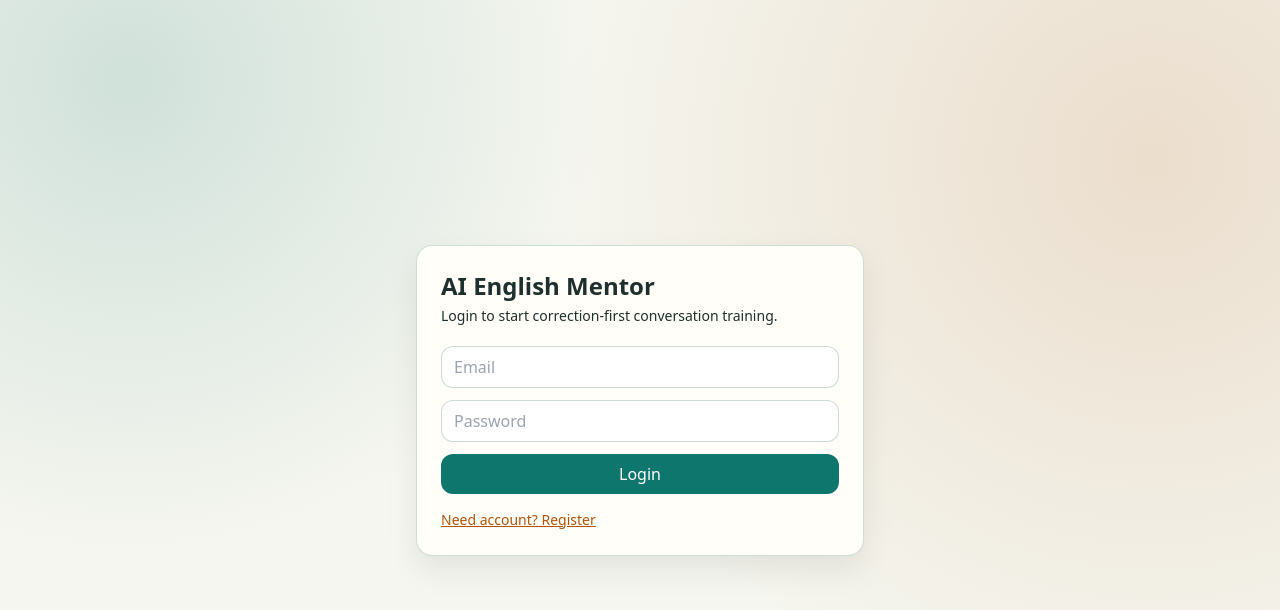
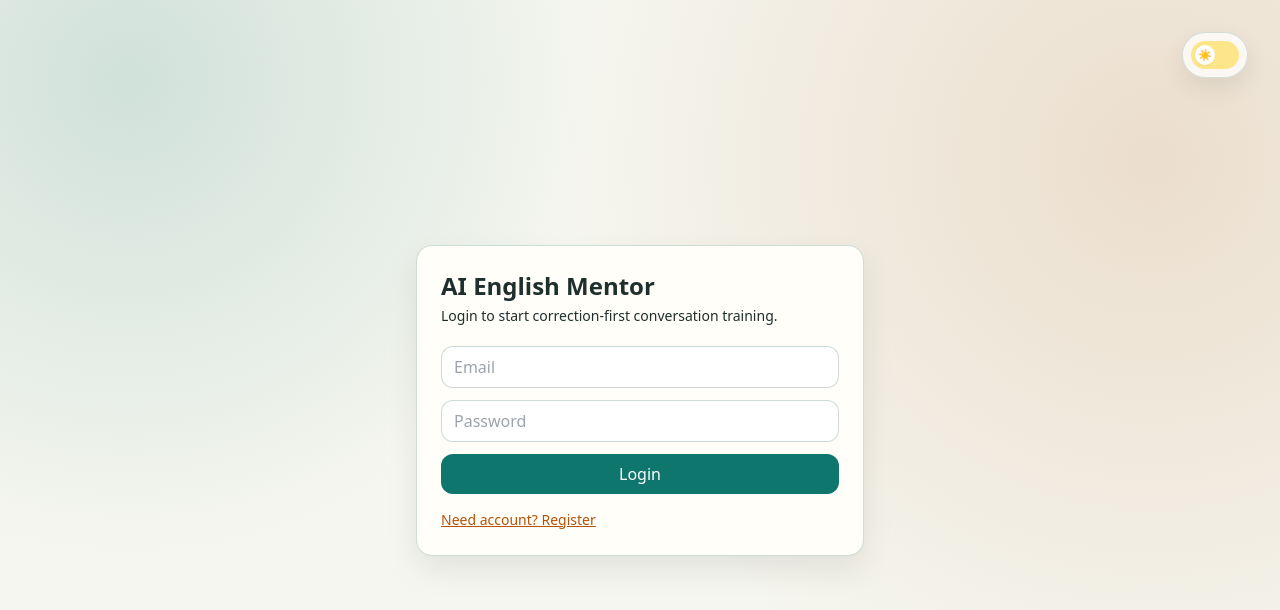
Before and after one commit to pwviptbl/AI-English-Mentor, a Next.js app in the folder frontend/: page / in a window 1280 px wide. Shown: the top 610 px of the page. Built offline with nearby package versions, Linux system fonts and the light colour scheme.

Commit message:
Add light and dark theme switch

```diff
--- a/frontend/app/globals.css
+++ b/frontend/app/globals.css
@@ -8,10 +8,32 @@
   --ink: #1f2f2e;
   --accent: #0f766e;
   --ember: #b45309;
+  --surface: #ffffff;
+  --surface-alt: #f4f4ef;
+  --surface-soft: rgba(255, 255, 255, 0.78);
+  --border-soft: rgba(31, 47, 46, 0.12);
+  --shadow-soft: 0 18px 45px rgba(16, 24, 32, 0.08);
+}
+
+html[data-theme="dark"] {
+  --bg: #081216;
+  --panel: #0d1a1f;
+  --ink: #e7f4ef;
+  --accent: #2dd4bf;
+  --ember: #f59e0b;
+  --surface: #122127;
+  --surface-alt: #182930;
+  --surface-soft: rgba(18, 33, 39, 0.86);
+  --border-soft: rgba(226, 232, 240, 0.12);
+  --shadow-soft: 0 22px 52px rgba(0, 0, 0, 0.34);
 }
 
 * {
   box-sizing: border-box;
+}
+
+html {
+  background: var(--bg);
 }
 
 body {
@@ -21,4 +43,104 @@ body {
     radial-gradient(circle at 10% 10%, rgba(15, 118, 110, 0.16), transparent 35%),
     radial-gradient(circle at 90% 20%, rgba(180, 83, 9, 0.15), transparent 45%),
     var(--bg);
+  transition: background-color 180ms ease, color 180ms ease;
 }
+
+html[data-theme="dark"] body {
+  background:
+    radial-gradient(circle at 12% 12%, rgba(45, 212, 191, 0.14), transparent 34%),
+    radial-gradient(circle at 88% 18%, rgba(245, 158, 11, 0.12), transparent 38%),
+    radial-gradient(circle at 50% 100%, rgba(14, 165, 233, 0.08), transparent 35%),
+    var(--bg);
+}
+
+::selection {
+  background: color-mix(in srgb, var(--accent) 28%, transparent);
+}
+
+html[data-theme="dark"] .bg-white,
+html[data-theme="dark"] .bg-white\/75 {
+  background-color: var(--surface) !important;
+}
+
+html[data-theme="dark"] .bg-stone-50,
+html[data-theme="dark"] .bg-gray-50,
+html[data-theme="dark"] .bg-emerald-50,
+html[data-theme="dark"] .bg-sky-50,
+html[data-theme="dark"] .bg-amber-50,
+html[data-theme="dark"] .bg-violet-50,
+html[data-theme="dark"] .bg-red-50,
+html[data-theme="dark"] .bg-gray-100,
+html[data-theme="dark"] .bg-emerald-100,
+html[data-theme="dark"] .bg-amber-100,
+html[data-theme="dark"] .bg-violet-100 {
+  background-color: var(--surface-alt) !important;
+}
+
+html[data-theme="dark"] .border-emerald-900\/10,
+html[data-theme="dark"] .border-emerald-900\/15,
+html[data-theme="dark"] .border-emerald-900\/20,
+html[data-theme="dark"] .border-emerald-900\/25,
+html[data-theme="dark"] .border-amber-800\/15,
+html[data-theme="dark"] .border-amber-800\/20,
+html[data-theme="dark"] .border-sky-900\/10,
+html[data-theme="dark"] .border-sky-900\/20,
+html[data-theme="dark"] .border-violet-200,
+html[data-theme="dark"] .border-violet-300,
+html[data-theme="dark"] .border-violet-400,
+html[data-theme="dark"] .border-red-200,
+html[data-theme="dark"] .border-red-300,
+html[data-theme="dark"] .border-gray-100,
+html[data-theme="dark"] .border-gray-300,
+html[data-theme="dark"] .border-amber-200,
+html[data-theme="dark"] .border-amber-400,
+html[data-theme="dark"] .border-emerald-200,
+html[data-theme="dark"] .border-sky-200 {
+  border-color: var(--border-soft) !important;
+}
+
+html[data-theme="dark"] .shadow-\[0_4px_20px_rgba\(0\,0\,0\,0\.06\)\],
+html[data-theme="dark"] .shadow-\[0_8px_24px_rgba\(0\,0\,0\,0\.05\)\],
+html[data-theme="dark"] .shadow-\[0_8px_30px_rgba\(0\,0\,0\,0\.06\)\],
+html[data-theme="dark"] .shadow-\[0_10px_25px_rgba\(0\,0\,0\,0\.08\)\],
+html[data-theme="dark"] .shadow-\[0_12px_40px_rgba\(0\,0\,0\,0\.06\)\],
+html[data-theme="dark"] .shadow-\[0_14px_32px_rgba\(0\,0\,0\,0\.08\)\],
+html[data-theme="dark"] .shadow-\[0_20px_45px_rgba\(0\,0\,0\,0\.08\)\],
+html[data-theme="dark"] .shadow-lg {
+  box-shadow: var(--shadow-soft) !important;
+}
+
+html[data-theme="dark"] .text-gray-600,
+html[data-theme="dark"] .text-gray-700,
+html[data-theme="dark"] .text-violet-700,
+html[data-theme="dark"] .text-amber-700,
+html[data-theme="dark"] .text-emerald-700,
+html[data-theme="dark"] .text-emerald-800,
+html[data-theme="dark"] .text-sky-700,
+html[data-theme="dark"] .text-sky-800,
+html[data-theme="dark"] .text-red-600,
+html[data-theme="dark"] .text-red-700 {
+  color: var(--ink) !important;
+}
+
+html[data-theme="dark"] .hover\:bg-red-50:hover,
+html[data-theme="dark"] .hover\:bg-sky-100:hover,
+html[data-theme="dark"] .hover\:bg-sky-50\/40:hover,
+html[data-theme="dark"] .hover\:bg-white:hover,
+html[data-theme="dark"] .hover\:bg-emerald-900\/8:hover,
+html[data-theme="dark"] .hover\:bg-emerald-900\/15:hover,
+html[data-theme="dark"] .hover\:bg-emerald-900\/20:hover {
+  background-color: var(--surface-alt) !important;
+}
+
+html[data-theme="dark"] .backdrop-blur {
+  background-color: var(--surface-soft) !important;
+}
+html[data-theme="dark"] .bg-ink {
+  background-color: #0b1519 !important;
+}
+
+html[data-theme="dark"] .bg-ink.text-white,
+html[data-theme="dark"] .bg-ink .text-white {
+  color: #f5fbf8 !important;
+}
--- a/frontend/app/layout.tsx
+++ b/frontend/app/layout.tsx
@@ -24,8 +24,10 @@ export const metadata: Metadata = {
 
 export default function RootLayout({ children }: Readonly<{ children: React.ReactNode }>) {
   return (
-    <html lang="en">
-      <body className={`${spaceGrotesk.variable} ${plexMono.variable} font-[var(--font-display)]`}>{children}</body>
+    <html lang="en" suppressHydrationWarning>
+      <body className={`${spaceGrotesk.variable} ${plexMono.variable} font-[var(--font-display)]`}>
+        {children}
+      </body>
     </html>
   );
 }
--- a/frontend/app/page.tsx
+++ b/frontend/app/page.tsx
@@ -13,6 +13,7 @@ import { ProgressDashboard } from "@/components/ProgressDashboard";
 import { ReadingPracticePanel } from "@/components/ReadingPracticePanel";
 import { ReviewPanel } from "@/components/ReviewPanel";
 import { ShadowingPanel } from "@/components/ShadowingPanel";
+import { ThemeToggle } from "@/components/ThemeToggle";
 import { deleteSession, listMessages, listSessions, me } from "@/lib/api";
 import { useMentorStore } from "@/store/useMentorStore";
 
@@ -35,18 +36,25 @@ export default function HomePage() {
     sessions,
     activeSessionId,
     messagesBySession,
+    themeMode,
     setCurrentUser,
     logout,
     setSessions,
     setActiveSessionId,
     setMessages,
     removeSession,
+    toggleThemeMode,
   } = useMentorStore();
 
   const [loading, setLoading] = useState(false);
   const [error, setError] = useState<string | null>(null);
   const [screen, setScreen] = useState<AppScreen>("home");
   const [menuOpen, setMenuOpen] = useState(false);
+
+  useEffect(() => {
+    document.documentElement.dataset.theme = themeMode;
+    document.documentElement.style.colorScheme = themeMode;
+  }, [themeMode]);
 
   async function reloadProfileAndSessions() {
     if (!accessToken) return;
@@ -115,7 +123,10 @@ export default function HomePage() {
 
   if (!accessToken || !currentUser) {
     return (
-      <main className="flex min-h-screen items-center justify-center p-4 sm:p-8">
+      <main className="relative flex min-h-screen items-center justify-center p-4 sm:p-8">
+        <div className="absolute right-4 top-4 sm:right-8 sm:top-8">
+          <ThemeToggle themeMode={themeMode} onToggle={toggleThemeMode} compact />
+        </div>
         <div className="w-full">
           <AuthPanel />
         </div>
@@ -148,11 +159,14 @@ export default function HomePage() {
   ] as const;
 
   return (
-    <main className="min-h-screen p-4 sm:p-8">
+    <main className="min-h-screen p-4 sm:p-8 transition-colors duration-300">
       <div className="mx-auto max-w-7xl space-y-4">
         <header className="rounded-2xl border border-emerald-900/20 bg-panel shadow-[0_4px_20px_rgba(0,0,0,0.06)]">
           <div className="flex items-center justify-between p-3 sm:p-4">
-            <h1 className="text-lg font-bold sm:text-2xl">AI English Mentor</h1>
+            <div className="flex items-center gap-3">
+              <h1 className="text-lg font-bold sm:text-2xl">AI English Mentor</h1>
+              <ThemeToggle themeMode={themeMode} onToggle={toggleThemeMode} />
+            </div>
 
             <nav className="hidden items-center gap-1.5 md:flex">
               {navItems.map(([key, label]) => (
@@ -195,11 +209,14 @@ export default function HomePage() {
             </button>
           </div>
 
-          <div className={`overflow-hidden transition-all duration-300 ease-in-out md:hidden ${menuOpen ? "max-h-[500px] opacity-100" : "max-h-0 opacity-0"}`}>
+          <div className={`overflow-hidden transition-all duration-300 ease-in-out md:hidden ${menuOpen ? "max-h-[560px] opacity-100" : "max-h-0 opacity-0"}`}>
             <div className="border-t border-emerald-900/10 p-4">
-              <div className="mb-4 rounded-xl bg-emerald-50 p-3">
-                <p className="text-sm font-semibold text-ink">{currentUser.full_name}</p>
-                <p className="text-xs text-ink/50">{currentUser.email}</p>
+              <div className="mb-4 flex items-center justify-between gap-3 rounded-xl bg-emerald-50 p-3">
+                <div>
+                  <p className="text-sm font-semibold text-ink">{currentUser.full_name}</p>
+                  <p className="text-xs text-ink/50">{currentUser.email}</p>
+                </div>
+                <ThemeToggle themeMode={themeMode} onToggle={toggleThemeMode} compact />
               </div>
 
               <nav className="flex flex-col gap-1.5">
--- /dev/null
+++ b/frontend/src/components/ThemeToggle.tsx
@@ -0,0 +1,33 @@
+"use client";
+
+import type { ThemeMode } from "@/lib/types";
+
+type Props = {
+  themeMode: ThemeMode;
+  onToggle: () => void;
+  compact?: boolean;
+};
+
+export function ThemeToggle({ themeMode, onToggle, compact = false }: Props) {
+  const dark = themeMode === "dark";
+
+  return (
+    <button
+      type="button"
+      onClick={onToggle}
+      aria-label={dark ? "Ativar tema claro" : "Ativar tema escuro"}
+      aria-pressed={dark}
+      className={`inline-flex items-center rounded-full border border-emerald-900/15 bg-white/75 px-2 py-2 text-sm font-medium text-ink shadow-[0_10px_25px_rgba(0,0,0,0.08)] backdrop-blur transition hover:border-accent/40 hover:bg-white ${compact ? "" : ""}`}
+    >
+      <span
+        className={`relative flex h-7 w-12 items-center rounded-full transition ${dark ? "bg-slate-800" : "bg-amber-200"}`}
+      >
+        <span
+          className={`absolute flex h-5 w-5 items-center justify-center rounded-full bg-white text-[11px] shadow-sm transition ${dark ? "translate-x-6" : "translate-x-1"}`}
+        >
+          {dark ? "☾" : "☀"}
+        </span>
+      </span>
+    </button>
+  );
+}
--- a/frontend/src/lib/types.ts
+++ b/frontend/src/lib/types.ts
@@ -1,3 +1,5 @@
+export type ThemeMode = "light" | "dark";
+
 export type User = {
   id: string;
   full_name: string;
--- a/frontend/src/store/useMentorStore.ts
+++ b/frontend/src/store/useMentorStore.ts
@@ -3,7 +3,7 @@
 import { create } from "zustand";
 import { persist, createJSONStorage } from "zustand/middleware";
 
-import type { Message, ReadingPracticeState, Session, User } from "@/lib/types";
+import type { Message, ReadingPracticeState, Session, ThemeMode, User } from "@/lib/types";
 
 const defaultReadingPracticeState: ReadingPracticeState = {
   selectedTheme: "Technology",
@@ -26,6 +26,7 @@ type MentorState = {
   messagesBySession: Record<string, Message[]>;
   readingPractice: ReadingPracticeState;
   readingPracticeUserId: string | null;
+  themeMode: ThemeMode;
   setAuth: (accessToken: string, refreshToken: string) => void;
   setCurrentUser: (user: User | null) => void;
   logout: () => void;
@@ -36,6 +37,8 @@ type MentorState = {
   removeSession: (sessionId: string) => void;
   setReadingPractice: (payload: Partial<ReadingPracticeState>) => void;
   resetReadingPractice: () => void;
+  setThemeMode: (themeMode: ThemeMode) => void;
+  toggleThemeMode: () => void;
 };
 
 export const useMentorStore = create<MentorState>()(
@@ -49,6 +52,7 @@ export const useMentorStore = create<MentorState>()(
       messagesBySession: {},
       readingPractice: defaultReadingPracticeState,
       readingPracticeUserId: null,
+      themeMode: "light",
       setAuth: (accessToken, refreshToken) => set({ accessToken, refreshToken }),
       setCurrentUser: (currentUser) =>
         set((state) => {
@@ -116,6 +120,11 @@ export const useMentorStore = create<MentorState>()(
           readingPractice: defaultReadingPracticeState,
           readingPracticeUserId: state.currentUser?.id ?? null,
         })),
+      setThemeMode: (themeMode) => set({ themeMode }),
+      toggleThemeMode: () =>
+        set((state) => ({
+          themeMode: state.themeMode === "dark" ? "light" : "dark",
+        })),
     }),
     {
       name: "ai-english-mentor-store",
@@ -126,6 +135,7 @@ export const useMentorStore = create<MentorState>()(
         currentUser: state.currentUser,
         readingPractice: state.readingPractice,
         readingPracticeUserId: state.readingPracticeUserId,
+        themeMode: state.themeMode,
       }),
     },
   ),
```
